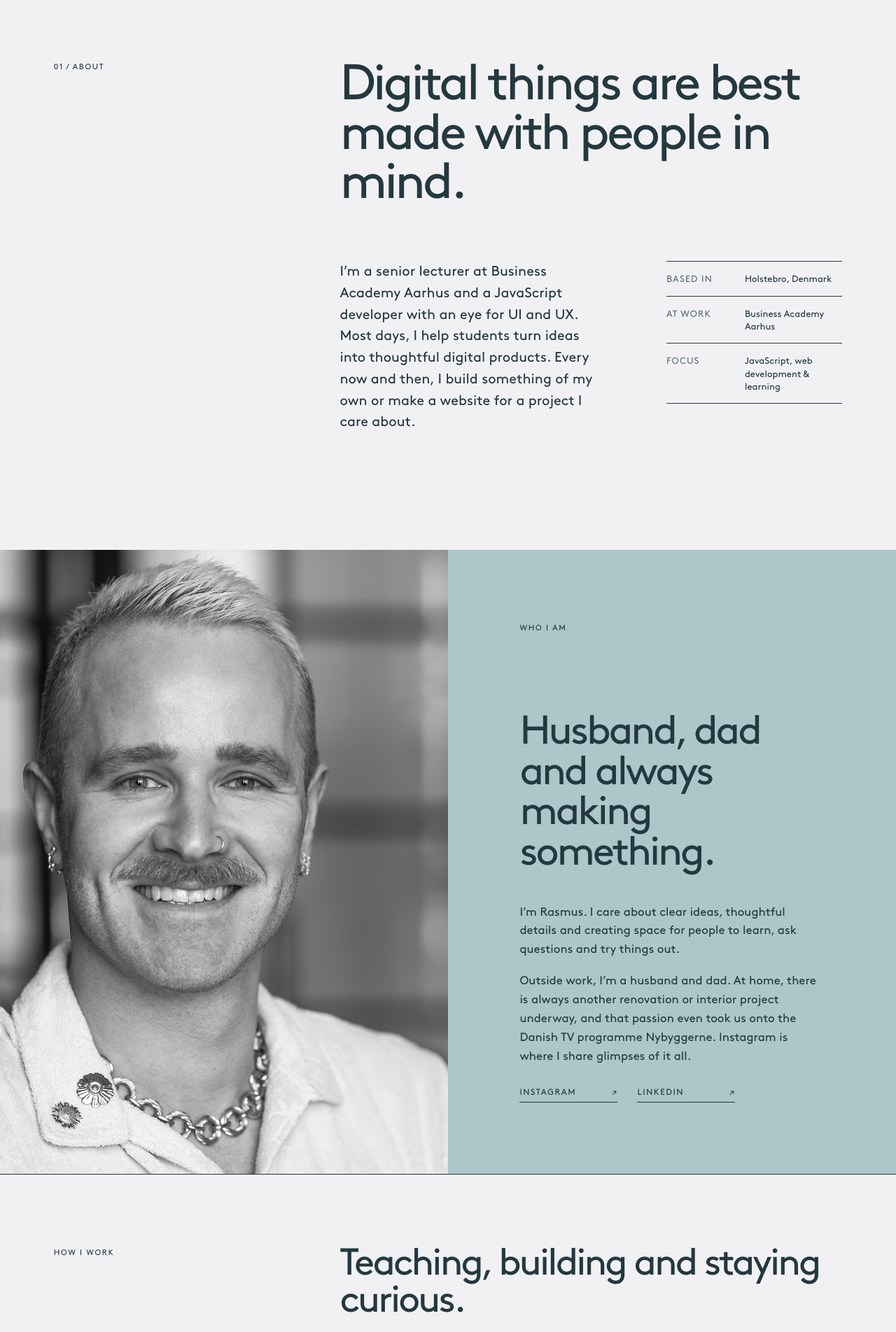
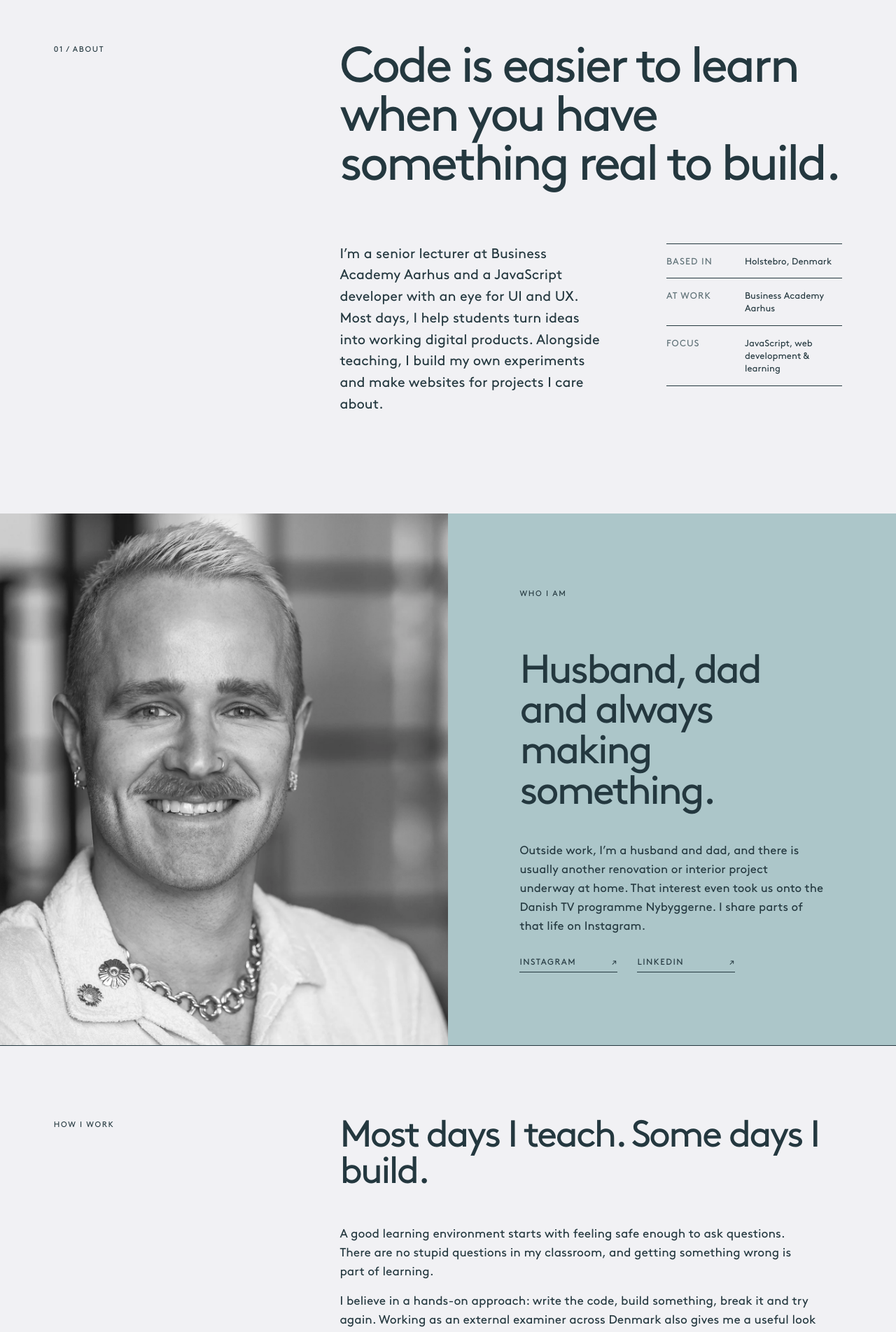
Before and after one commit to cederdorff/cederdorff.github.io, a React (Vite) app: page / in a window 1280 px wide. Shown: the part 880-2784 px from the top of the page at 70% size. Built offline with nearby package versions, Linux system fonts and the light colour scheme.

Commit message:
Implement structural updates and optimizations across multiple modules

```diff
--- a/index.html
+++ b/index.html
@@ -8,7 +8,7 @@
     <meta name="title" content="Rasmus Cederdorff | Senior Lecturer & Web App Developer" />
     <meta
       name="description"
-      content="Rasmus Cederdorff is a Senior Lecturer and Web App Developer based in Holstebro, Denmark. Explore selected websites and digital projects." />
+      content="Rasmus Cederdorff is a Senior Lecturer and Web App Developer based in Holstebro, Denmark. Explore selected web projects and open teaching resources." />
     <meta
       name="keywords"
       content="Rasmus Cederdorff, JavaScript, React, UI, UX, web development, senior lecturer, Business Academy Aarhus" />
@@ -19,7 +19,7 @@
     <meta property="og:title" content="Rasmus Cederdorff | Senior Lecturer & Web App Developer" />
     <meta
       property="og:description"
-      content="Selected websites and digital projects by Rasmus Cederdorff." />
+      content="Web projects and open teaching resources by Rasmus Cederdorff." />
     <meta property="og:image" content="https://cederdorff.com/og.png" />
 
     <meta property="twitter:card" content="summary_large_image" />
@@ -27,7 +27,7 @@
     <meta property="twitter:title" content="Rasmus Cederdorff | Senior Lecturer & Web App Developer" />
     <meta
       property="twitter:description"
-      content="Selected websites and digital projects by Rasmus Cederdorff." />
+      content="Web projects and open teaching resources by Rasmus Cederdorff." />
     <meta property="twitter:image" content="https://cederdorff.com/og.png" />
 
     <link rel="apple-touch-icon" href="img/logo192.webp" />
@@ -51,7 +51,7 @@
         "@type": "Person",
         "name": "Rasmus Cederdorff",
         "url": "https://cederdorff.com",
-        "image": "https://cederdorff.com/img/new/race.jpg",
+        "image": "https://cederdorff.com/img/new/race.webp",
         "jobTitle": "Senior Lecturer & Web App Developer",
         "worksFor": {
           "@type": "Organization",
--- a/src/main.css
+++ b/src/main.css
@@ -248,7 +248,7 @@ figcaption {
   display: grid;
   grid-template-columns: 1fr 2.25fr;
   gap: clamp(40px, 7vw, 120px);
-  padding: clamp(90px, 13vw, 200px) clamp(24px, 6vw, 96px);
+  padding: clamp(88px, 11vw, 170px) clamp(24px, 6vw, 96px);
 }
 
 .section-label {
@@ -348,21 +348,13 @@ figcaption {
 }
 
 .practice-list li {
-  display: flex;
-  gap: 10px;
-  align-items: baseline;
   font-size: 0.78rem;
   letter-spacing: 0.08em;
   text-transform: uppercase;
 }
 
-.practice-list span {
-  color: #5e7076;
-  font-size: 0.65rem;
-}
-
 .work-banner {
-  height: clamp(280px, 36vw, 640px);
+  height: clamp(320px, 44vw, 760px);
   overflow: hidden;
   background: var(--soft);
 }
@@ -376,7 +368,7 @@ figcaption {
 .work {
   padding: clamp(100px, 14vw, 210px) clamp(20px, 4vw, 64px);
   color: var(--white);
-  background: var(--ink);
+  background: var(--green);
 }
 
 .section-heading {
@@ -666,7 +658,7 @@ figcaption {
 }
 
 .personal-note h2 {
-  margin-top: clamp(70px, 9vw, 130px);
+  margin-top: clamp(42px, 6vw, 80px);
   font-size: clamp(2.4rem, 4.5vw, 5rem);
   font-weight: 400;
   letter-spacing: -0.055em;
@@ -705,7 +697,7 @@ figcaption {
 
 .contact h2 {
   margin-top: clamp(50px, 8vw, 110px);
-  font-size: clamp(4.4rem, 11.8vw, 12.5rem);
+  font-size: clamp(4.4rem, 10.5vw, 11rem);
   font-weight: 400;
   letter-spacing: -0.075em;
   line-height: 0.77;
@@ -830,8 +822,8 @@ footer a {
   }
 
   .hero-portrait {
-    height: 72svh;
-    min-height: 520px;
+    height: 62svh;
+    min-height: 460px;
   }
 
   .statement,
@@ -951,9 +943,7 @@ footer a {
   }
 
   .work-banner {
-    height: 74vw;
-    min-height: 280px;
-    max-height: 440px;
+    height: clamp(260px, 64vw, 380px);
   }
 
   .contact h2 {
--- a/src/pages/Home.jsx
+++ b/src/pages/Home.jsx
@@ -6,7 +6,7 @@ const projects = [
     type: "Artist association · React platform",
     role: "UX/UI, React development & deployment",
     description:
-      "A complete modernization of the association’s former website, built with React and React Router and deployed via GitHub Pages. The challenge was to give many different artists an equal, consistent framework while keeping the art in focus, supported by clear navigation and an optimized WebP image workflow.",
+      "I rebuilt the association’s former website with React and React Router. The main challenge was giving each artist the same framework without making their work feel the same. I also set up the navigation, GitHub Pages deployment and a WebP image workflow.",
     image: "/img/projects/vestjydske-kunstnere-browser.webp",
     url: "https://vestjydskekunstnere.dk/",
     imagePosition: "center",
@@ -18,7 +18,7 @@ const projects = [
     type: "Personal archive · Digital storytelling",
     role: "Research, storytelling, design & development",
     description:
-      "A living memorial and archive built around a life in art, teaching and culture. A deeply personal project shaped through stories, artworks and family material.",
+      "This personal archive brings together Paul M. Cederdorff’s art, stories and work as a teacher. I researched, designed and built it using artworks and material from the family archive.",
     image: "/img/projects/paul-cederdorff-browser.webp",
     url: "https://cederdorff.dk/",
     imagePosition: "center",
@@ -30,7 +30,7 @@ const projects = [
     type: "Hospitality · Website",
     role: "Design & development",
     description:
-      "A quiet, image-led website for a bed & breakfast near Odense — designed to let the place, atmosphere and personal hospitality speak for themselves.",
+      "For this bed & breakfast near Odense, I kept the interface quiet and let the photographs do most of the work. The site focuses on the place, the atmosphere and the practical details guests need.",
     image: "/img/projects/spangsgaard-browser.webp",
     url: "https://spangsgaard.com/",
     imagePosition: "center",
@@ -42,7 +42,7 @@ const projects = [
     type: "Gallery · React platform",
     role: "UX/UI, React development & modernization",
     description:
-      "A modern rebuild of the gallery’s website on Fur, created with React, Vite and React Router. Exhibitions, artists and practical information are brought into a clear structure, with dedicated artist pages, optimized WebP imagery and a focus on performance.",
+      "I rebuilt the gallery’s website on Fur with React, Vite and React Router. Exhibitions, artists and visitor information now have their own clear structure, including dedicated artist pages and an optimized WebP image workflow.",
     image: "/img/projects/karolines-hus-browser.webp",
     url: "https://karolineshus.dk/",
     imagePosition: "center",
@@ -54,7 +54,7 @@ const projects = [
 const archive = [
   {
     name: "House of Vincent",
-    detail: "Shopify webshop",
+    detail: "Shopify store",
     url: "https://houseofvincent.com/"
   },
   {
@@ -183,14 +183,14 @@ export default function Home() {
             Cederdorff<span className="accent">.</span>
           </h1>
           <p className="hero-intro">
-            I teach, design and build for the web — and stay curious about everything in between.
+            I teach JavaScript and web development — and still love building for the web.
           </p>
           <a className="text-link" href="#work">
             Selected work <span aria-hidden="true">↓</span>
           </a>
         </div>
         <figure className="hero-portrait">
-          <img src="/img/new/race_2024.jpg" alt="Portrait of Rasmus Cederdorff in a yellow shirt" />
+          <img src="/img/new/race_2024.webp" alt="Portrait of Rasmus Cederdorff in a yellow shirt" />
         </figure>
       </header>
 
@@ -198,12 +198,12 @@ export default function Home() {
       <section className="statement" aria-labelledby="about-heading">
         <p className="section-label">01 / About</p>
         <div className="statement-body">
-          <h2 id="about-heading">Digital things are best made with people in mind.</h2>
+          <h2 id="about-heading">Code is easier to learn when you have something real to build.</h2>
           <div className="statement-details">
             <p className="statement-copy">
               I’m a senior lecturer at Business Academy Aarhus and a JavaScript developer with an eye for UI and UX.
-              Most days, I help students turn ideas into thoughtful digital products. Every now and then, I build
-              something of my own or make a website for a project I care about.
+              Most days, I help students turn ideas into working digital products. Alongside teaching, I build my own
+              experiments and make websites for projects I care about.
             </p>
             <dl className="about-facts">
               <div>
@@ -225,20 +225,16 @@ export default function Home() {
 
       <section className="personal-note" aria-labelledby="who-i-am-heading">
         <figure>
-          <img src="/img/new/race.jpg" alt="Black and white portrait of Rasmus Cederdorff" />
+          <img src="/img/new/race.webp" alt="Black and white portrait of Rasmus Cederdorff" />
         </figure>
         <div>
           <p className="section-label">Who I am</p>
           <h2 id="who-i-am-heading">Husband, dad and always making something.</h2>
           <div className="personal-copy">
             <p>
-              I’m Rasmus. I care about clear ideas, thoughtful details and creating space for people to learn, ask
-              questions and try things out.
-            </p>
-            <p>
-              Outside work, I’m a husband and dad. At home, there is always another renovation or interior project
-              underway, and that passion even took us onto the Danish TV programme Nybyggerne. Instagram is where I share
-              glimpses of it all.
+              Outside work, I’m a husband and dad, and there is usually another renovation or interior project underway
+              at home. That interest even took us onto the Danish TV programme Nybyggerne. I share parts of that life on
+              Instagram.
             </p>
           </div>
           <div className="personal-links">
@@ -255,28 +251,22 @@ export default function Home() {
       <section className="practice-section" aria-labelledby="practice-heading">
         <p className="section-label">How I work</p>
         <div className="practice-body">
-          <h2 id="practice-heading">Teaching, building and staying curious.</h2>
+          <h2 id="practice-heading">Most days I teach. Some days I build.</h2>
           <div className="practice-copy">
             <p>
-              Most of my time is spent teaching web development and JavaScript at Business Academy Aarhus. Serving as
-              an external examiner across Denmark keeps me inspired, up to date and often reassured that we are on the
-              right track.
+              A good learning environment starts with feeling safe enough to ask questions. There are no stupid
+              questions in my classroom, and getting something wrong is part of learning.
             </p>
-            <p>Alongside that, I build selected web projects and keep experimenting with new tools and ideas.</p>
+            <p>
+              I believe in a hands-on approach: write the code, build something, break it and try again. Working as an
+              external examiner across Denmark also gives me a useful look at how other schools approach the same
+              subjects.
+            </p>
           </div>
           <ul className="practice-list" aria-label="What my work consists of">
-            <li>
-              <span>01</span>
-              Web development & JavaScript
-            </li>
-            <li>
-              <span>02</span>
-              Selected digital projects
-            </li>
-            <li>
-              <span>03</span>
-              Tools, ideas & experiments
-            </li>
+            <li>Teaching JavaScript</li>
+            <li>Designing & building websites</li>
+            <li>Small experiments</li>
           </ul>
         </div>
       </section>
@@ -335,10 +325,10 @@ export default function Home() {
       <section className="teaching-work" aria-labelledby="teaching-work-heading">
         <div className="teaching-intro">
           <p className="section-label">Teaching in practice</p>
-          <h2 id="teaching-work-heading">What I teach also lives in code.</h2>
+          <h2 id="teaching-work-heading">The examples from class live on GitHub.</h2>
           <p>
-            I build exercises, starter projects and small experiments that give students something concrete to
-            explore, break and rebuild. Much of it is shared openly on GitHub.
+            I build exercises and starter projects so students have something concrete to explore, break and rebuild.
+            Much of the material is shared openly on GitHub.
           </p>
         </div>
         <div className="teaching-list">
@@ -365,7 +355,7 @@ export default function Home() {
       <section className="archive" aria-labelledby="archive-heading">
         <div className="archive-intro">
           <p className="section-label">Earlier work</p>
-          <h2 id="archive-heading">A few more things I’ve helped bring to life.</h2>
+          <h2 id="archive-heading">Apps, shops and client work from earlier years.</h2>
         </div>
         <div className="archive-content">
           <div className="archive-features">
@@ -392,8 +382,8 @@ export default function Home() {
                 <h3>BouTime</h3>
                 <p>
                   A shared tool for BouMatic employees covering time registration, absence, calendars and contacts. I
-                  designed and developed the original web and mobile app, and recently upgraded it with React Router
-                  7, TypeScript and Tailwind CSS.
+                  designed and developed the original web and mobile app. The current version uses React Router 7,
+                  TypeScript and Tailwind CSS.
                 </p>
               </div>
             </article>
@@ -420,8 +410,8 @@ export default function Home() {
         </h2>
         <div className="contact-bottom">
           <p>
-            I’m not running a freelance studio, but I’m always happy to hear about an interesting idea, a shared
-            curiosity or a good conversation.
+            I don’t run a freelance studio, but you’re always welcome to write about a project—or about web development,
+            design or teaching.
           </p>
           <div className="contact-links">
             <a href="mailto:rasmus@cederdorff.com">
--- a/src/pages/Links.jsx
+++ b/src/pages/Links.jsx
@@ -10,7 +10,7 @@ export default function Links() {
         <span>Cederdorff</span>
       </a>
       <figure>
-        <img src="/img/new/race.jpg" alt="Rasmus Cederdorff" />
+        <img src="/img/new/race.webp" alt="Rasmus Cederdorff" />
       </figure>
       <header>
         <h1>Rasmus Cederdorff</h1>
```
Also changed, not shown: public/img/new/race.webp (added), public/img/new/race_2024.webp (added), public/manifest.json.
